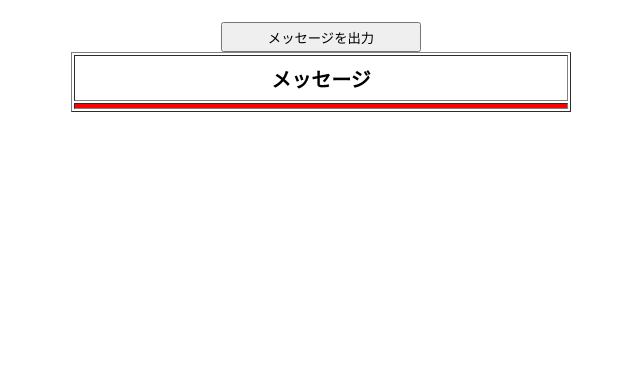
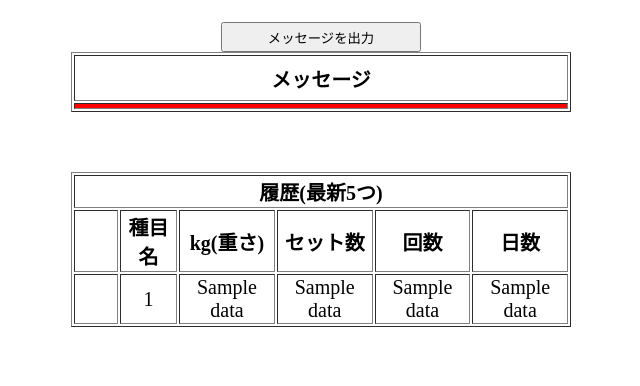
Before and after one commit to hayaf3254/Weight_Advisor, a Flask app: template app/templates/index.html in a window 1280 px wide. Shown: the part 294-680 px from the top of the page, without its empty margins (319-959 px from the left). Run offline with Flask 3, Linux system fonts and the light colour scheme; the template is opened without the code that fills it: most values are stand-ins (such as "Sample title", 1, 10 or a date in 2020); lists and menus that the app fills with data are empty.

Commit message:
Add history display to HTML

```diff
--- a/app/templates/index.html
+++ b/app/templates/index.html
@@ -56,5 +56,33 @@
 
     </div>
 
+    <div class="center">
+        <table border="1"; class="table2">
+            <tr>
+                <th colspan="6" style="text-align: center;">履歴(最新5つ)</th>
+            </tr>
+            <tr>
+                <th>　　</th>
+                <th>種目名</th>
+                <th>kg(重さ)</th>
+                <th>セット数</th>
+                <th>回数</th>
+                <th>日数</th>
+            </tr>
+
+            {% for data in datas %}
+                <tr style="text-align: center;">
+                    <td>  </td>
+                    <td >{{ data[0] }}</td>
+                    <td>{{ data[1] }}</td>
+                    <td>{{ data[2] }}</td>
+                    <td>{{ data[3] }}</td>
+                    <td>{{ data[4] }}</td>
+                </tr>
+            {% endfor %}
+
+        </table>
+    </div>
+
   </body>
 </html>
```
